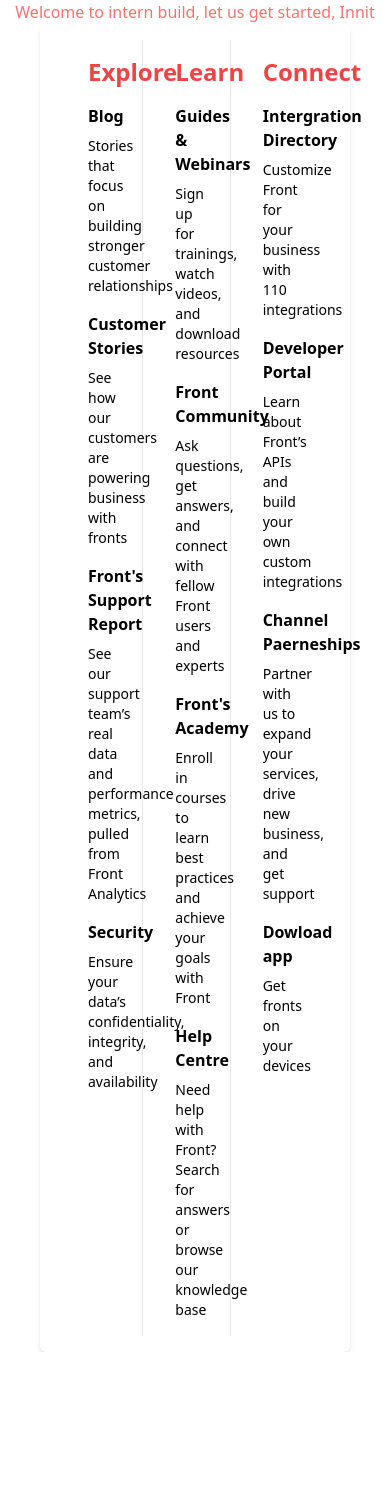
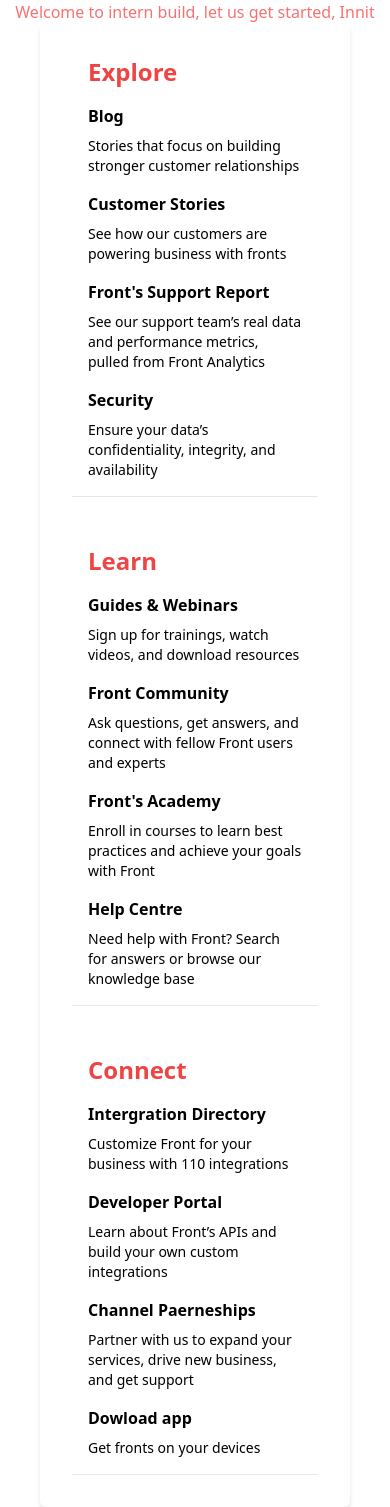
Before and after one commit to Lupleg/Interns-Build, a React (Create React App) app: page / in a window 390 px wide. Before the commit the page ends 1352 px from the top, so only its background shows below. Built offline with nearby package versions, Linux system fonts and the light colour scheme.

Commit message:
add responsive design for mobile view

```diff
--- a/src/Resources.js
+++ b/src/Resources.js
@@ -3,11 +3,8 @@
 const Resources = () => {
   return (
     <div className="resources-card p-4 bg-white-100 rounded-md shadow-md md:mx-40 sm:mx-20 mx-10">
-      <div className="grid grid-cols-3 gap-4 mx-4">
-        {" "}
-        {/* three grid column */}
-        {/* left column */}
-        <div className="col-span-1 bg-white-100 p-4 text-left border-r border-grey">
+      <div className="grid grid-cols-1 md:grid-cols-2 lg:grid-cols-3 gap-4 mx-4">
+        <div className="col-span-1 bg-white-100 p-4 text-left border-b md:border-b-0 md:border-r border-grey mb-4 md:mb-0">
           <h1 className="text-2xl font-bold mb-4">
             <span className="text-red-500">Explore</span>
           </h1>
@@ -39,8 +36,7 @@
             </p>
           </div>
         </div>
-        {/* middle column */}
-        <div className="col-span-1 bg-white-100 p-4 text-left border-r border-grey">
+        <div className="col-span-1 bg-white-100 p-4 text-left border-b md:border-b-0 md:border-r border-grey mb-4 md:mb-0">
           <h1 className="text-2xl font-bold mb-4 ">
             <span className="text-red-500">Learn</span>
           </h1>
@@ -72,8 +68,7 @@
             </p>
           </div>
         </div>
-        {/* right column */}
-        <div className="col-span-1 bg-white-100 p-4 text-left">
+        <div className="col-span-1 bg-white-100 p-4 text-left border-b md:border-b-0 md:border-r border-grey mb-4 md:mb-0">
           <h1 className="text-2xl font-bold mb-4">
             <span className="text-red-500">Connect</span>
           </h1>
```
